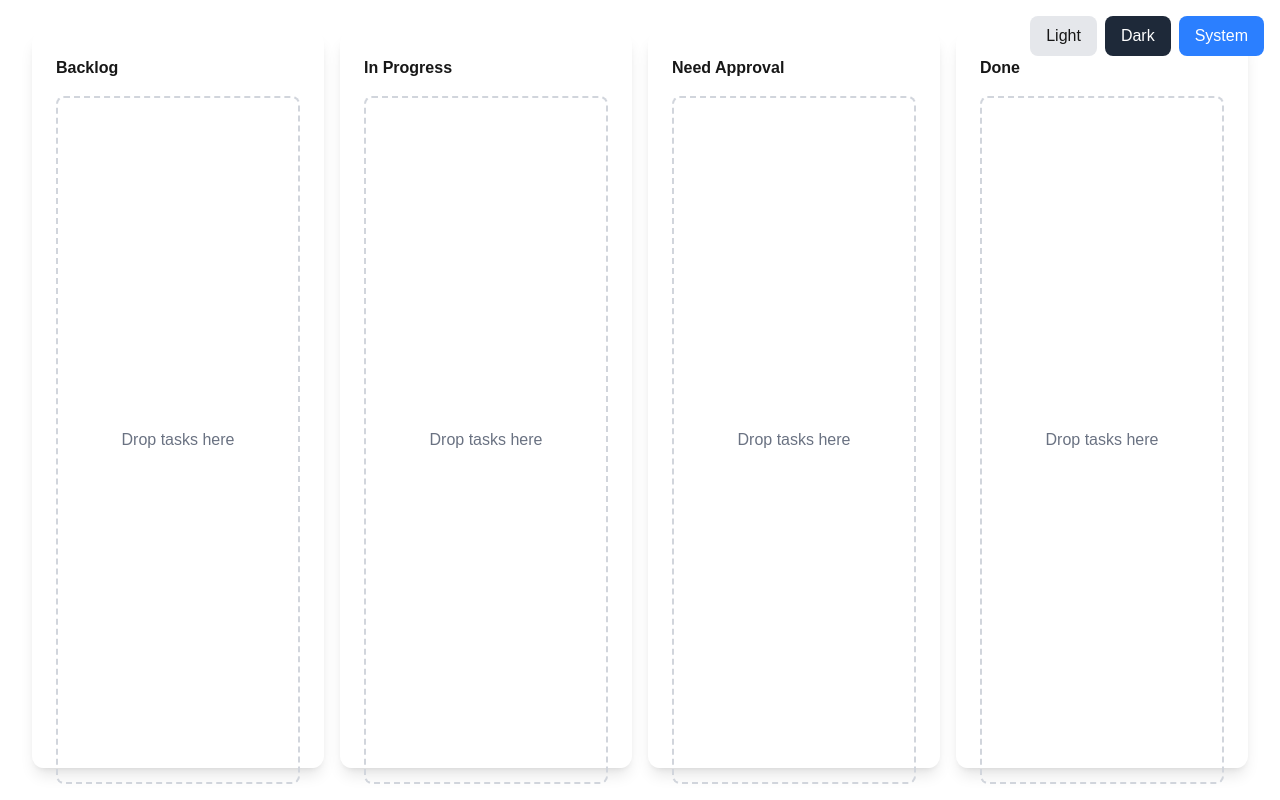
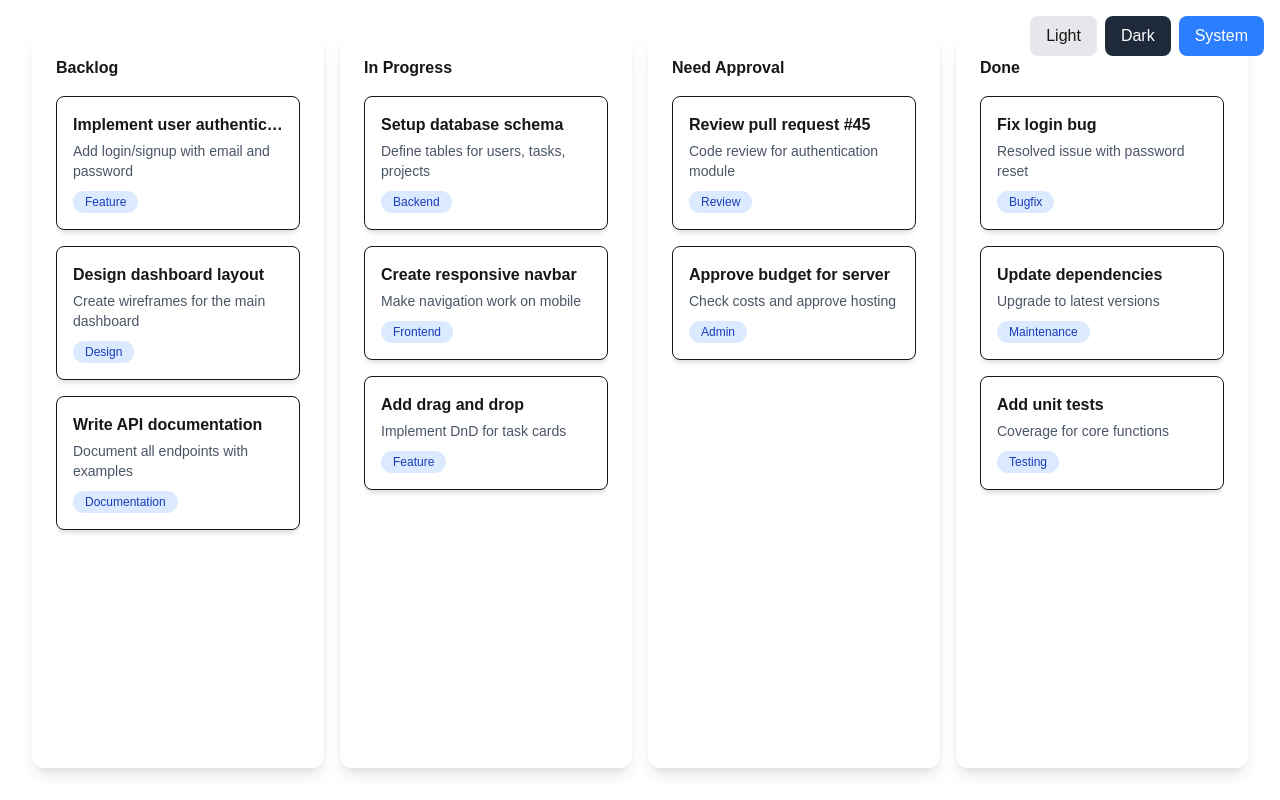
Before and after one commit to aprastitis/mission-control, a Next.js app in the folder frontend/: page / in a window 1280 px wide. Built offline with nearby package versions, Linux system fonts and the light colour scheme.

Commit message:
feat: task card component

```diff
--- a/frontend/src/app/page.tsx
+++ b/frontend/src/app/page.tsx
@@ -2,6 +2,7 @@
 
 import { useTheme } from "next-themes";
 import { useState, useEffect } from "react";
+import TaskCard from "../components/TaskCard";
 
 export default function Home() {
   const [mounted, setMounted] = useState(false);
@@ -44,32 +45,94 @@ export default function Home() {
         {/* Backlog Column */}
         <div className="h-full bg-white/50 dark:bg-black/50 rounded-xl shadow-lg p-6">
           <h4 className="font-bold mb-4">Backlog</h4>
-          <div className="h-full min-h-[400px] border-2 border-dashed border-gray-300 dark:border-gray-600 rounded-lg flex flex-col items-center justify-center">
-            <p className="text-gray-500">Drop tasks here</p>
+          <div className="h-full min-h-[400px] space-y-4 overflow-y-auto">
+            <TaskCard
+              id="backlog-1"
+              title="Implement user authentication"
+              description="Add login/signup with email and password"
+              label="Feature"
+            />
+            <TaskCard
+              id="backlog-2"
+              title="Design dashboard layout"
+              description="Create wireframes for the main dashboard"
+              label="Design"
+            />
+            <TaskCard
+              id="backlog-3"
+              title="Write API documentation"
+              description="Document all endpoints with examples"
+              label="Documentation"
+            />
           </div>
         </div>
 
         {/* In Progress Column */}
         <div className="h-full bg-white/50 dark:bg-black/50 rounded-xl shadow-lg p-6">
           <h4 className="font-bold mb-4">In Progress</h4>
-          <div className="h-full min-h-[400px] border-2 border-dashed border-gray-300 dark:border-gray-600 rounded-lg flex flex-col items-center justify-center">
-            <p className="text-gray-500">Drop tasks here</p>
+          <div className="h-full min-h-[400px] space-y-4 overflow-y-auto">
+            <TaskCard
+              id="inprogress-1"
+              title="Setup database schema"
+              description="Define tables for users, tasks, projects"
+              label="Backend"
+            />
+            <TaskCard
+              id="inprogress-2"
+              title="Create responsive navbar"
+              description="Make navigation work on mobile"
+              label="Frontend"
+            />
+            <TaskCard
+              id="inprogress-3"
+              title="Add drag and drop"
+              description="Implement DnD for task cards"
+              label="Feature"
+            />
           </div>
         </div>
 
         {/* Need Approval Column */}
         <div className="h-full bg-white/50 dark:bg-black/50 rounded-xl shadow-lg p-6">
           <h4 className="font-bold mb-4">Need Approval</h4>
-          <div className="h-full min-h-[400px] border-2 border-dashed border-gray-300 dark:border-gray-600 rounded-lg flex flex-col items-center justify-center">
-            <p className="text-gray-500">Drop tasks here</p>
+          <div className="h-full min-h-[400px] space-y-4 overflow-y-auto">
+            <TaskCard
+              id="approval-1"
+              title="Review pull request #45"
+              description="Code review for authentication module"
+              label="Review"
+            />
+            <TaskCard
+              id="approval-2"
+              title="Approve budget for server"
+              description="Check costs and approve hosting"
+              label="Admin"
+            />
           </div>
         </div>
 
         {/* Done Column */}
         <div className="h-full bg-white/50 dark:bg-black/50 rounded-xl shadow-lg p-6">
           <h4 className="font-bold mb-4">Done</h4>
-          <div className="h-full min-h-[400px] border-2 border-dashed border-gray-300 dark:border-gray-600 rounded-lg flex flex-col items-center justify-center">
-            <p className="text-gray-500">Drop tasks here</p>
+          <div className="h-full min-h-[400px] space-y-4 overflow-y-auto">
+            <TaskCard
+              id="done-1"
+              title="Fix login bug"
+              description="Resolved issue with password reset"
+              label="Bugfix"
+            />
+            <TaskCard
+              id="done-2"
+              title="Update dependencies"
+              description="Upgrade to latest versions"
+              label="Maintenance"
+            />
+            <TaskCard
+              id="done-3"
+              title="Add unit tests"
+              description="Coverage for core functions"
+              label="Testing"
+            />
           </div>
         </div>
       </div>
--- /dev/null
+++ b/frontend/src/components/TaskCard.tsx
@@ -0,0 +1,20 @@
+import React from 'react';
+
+interface TaskCardProps {
+  title: string;
+  description: string;
+  label: string;
+  id: string;
+}
+
+export default function TaskCard({ title, description, label, id }: TaskCardProps) {
+  return (
+    <div className="shadow-md rounded-lg p-4 bg-white dark:bg-gray-800 border hover:shadow-lg transition-all">
+      <h3 className="font-semibold mb-1 truncate">{title}</h3>
+      <p className="text-sm text-gray-600 dark:text-gray-300 mb-2 line-clamp-2">{description}</p>
+      <span className="px-3 py-1 bg-blue-100 text-blue-800 dark:bg-blue-900 dark:text-blue-200 text-xs rounded-full font-medium">
+        {label}
+      </span>
+    </div>
+  );
+}
```
Also changed, not shown: 1 other file (tests, documents, lock files or other folders).
